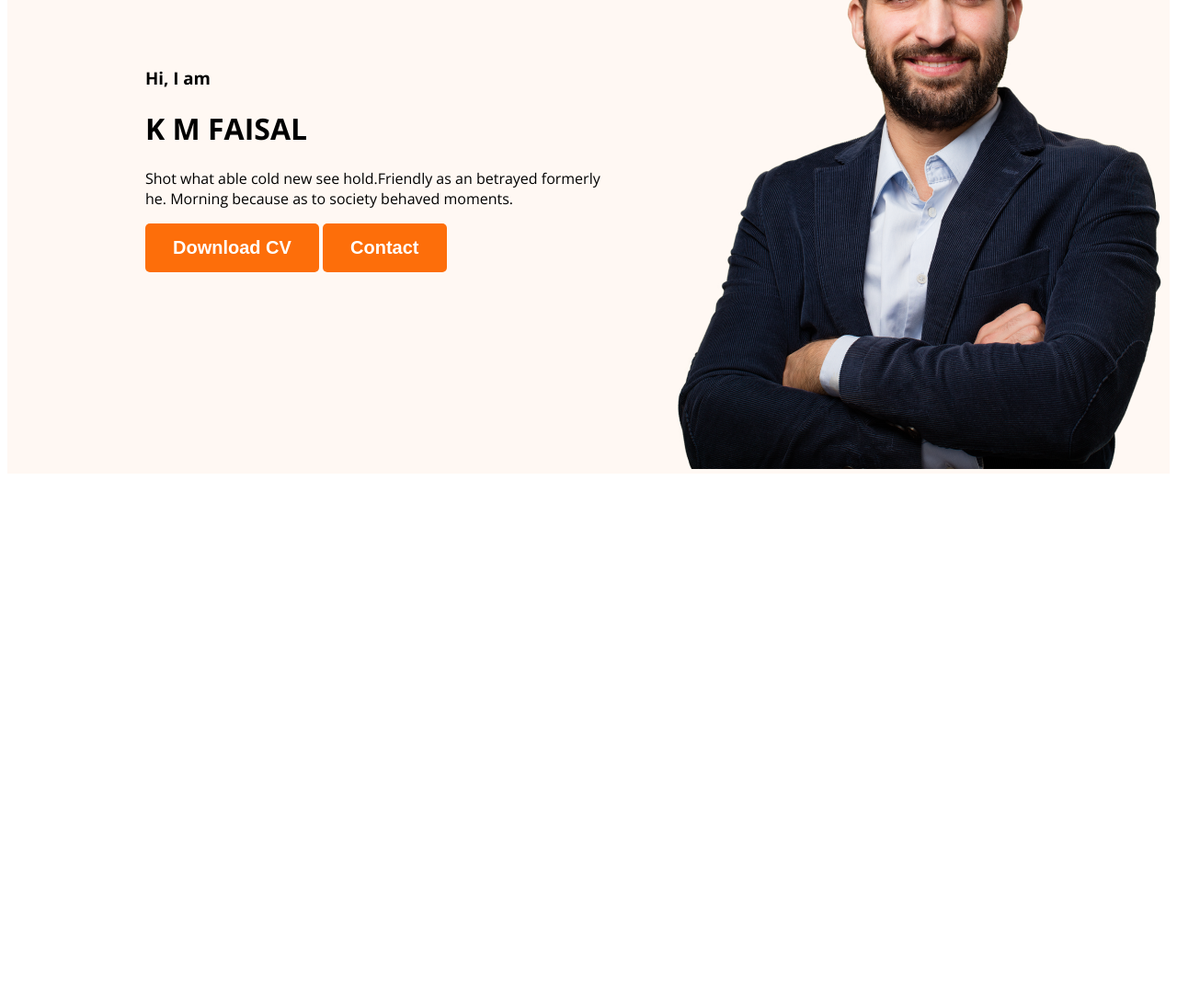
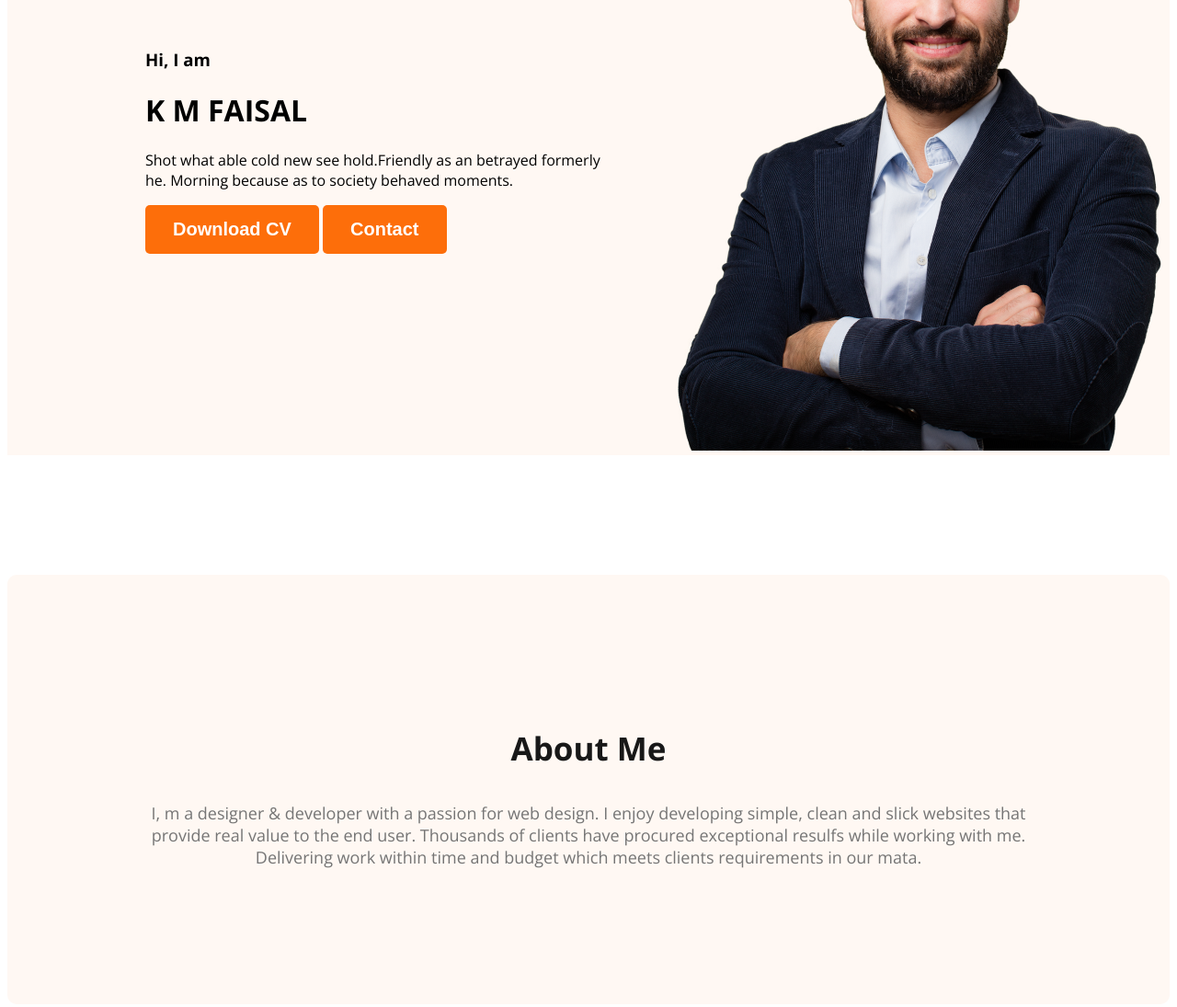
Before and after one commit to faisal-seu-cse/portfolio, a plain HTML site: page index.html in a window 1280 px wide. Shown: the part 385-1480 px from the top of the page at 92% size. Before the commit the page ends 908 px from the top, so only its background shows below. Drawn offline with nearby package versions, Linux system fonts and the light colour scheme.

Commit message:
partial about  section

```diff
--- a/index.html
+++ b/index.html
@@ -24,8 +24,8 @@
       </nav>
       <div class="hero">
         <div class="greetings">
-            <h3>Hi, I  am</h3>
-            <h1>K M FAISAL</h1>
+            <h3 class="banner-greetings">Hi, I  am</h3>
+            <h1 class="banner-title">K M FAISAL</h1>
             <p>Shot what able cold new see hold.Friendly as an betrayed formerly he. Morning because as to society behaved moments.</p>
             <button class="btn-primary">Download CV</button>
             <button class="btn-primary">Contact</button>
@@ -34,6 +34,11 @@
             <img src="/images/hardy.png" alt="">
         </div>
       </div>
+      <section class="about">
+        <h3 class="section-title">About Me</h3>
+        <p class="section-para">I, m a designer & developer with a passion for web design. I enjoy developing simple, clean and slick websites that provide real value to the end user. Thousands of clients have procured exceptional resulfs while working with me. Delivering work within time and budget which meets clients requirements in our mata.</p>
+
+      </section>
     </header>
 
     <main></main>
--- a/styles/styles.css
+++ b/styles/styles.css
@@ -5,7 +5,7 @@
   font-weight: 800;
 }
 nav {
-  padding: 30px 30px 30px 150px;
+  padding: 20px 20px 20px 150px;
 
   display: flex;
   justify-content: space-between;
@@ -51,3 +51,24 @@ body {
   display: flex;
   align-items: center;
 }
+
+/* main section */
+.about {
+  padding: 130px;
+  border-radius: 10px;
+  background: #fff8f3;
+  margin: 130px 0;
+}
+
+.section-title {
+  color: #181818;
+  text-align: center;
+  font-size: 35px;
+  font-weight: 700;
+}
+.section-para {
+  color: var(--dark-03, #757575);
+  text-align: center;
+  font-size: 18px;
+  font-weight: 400;
+}
```
